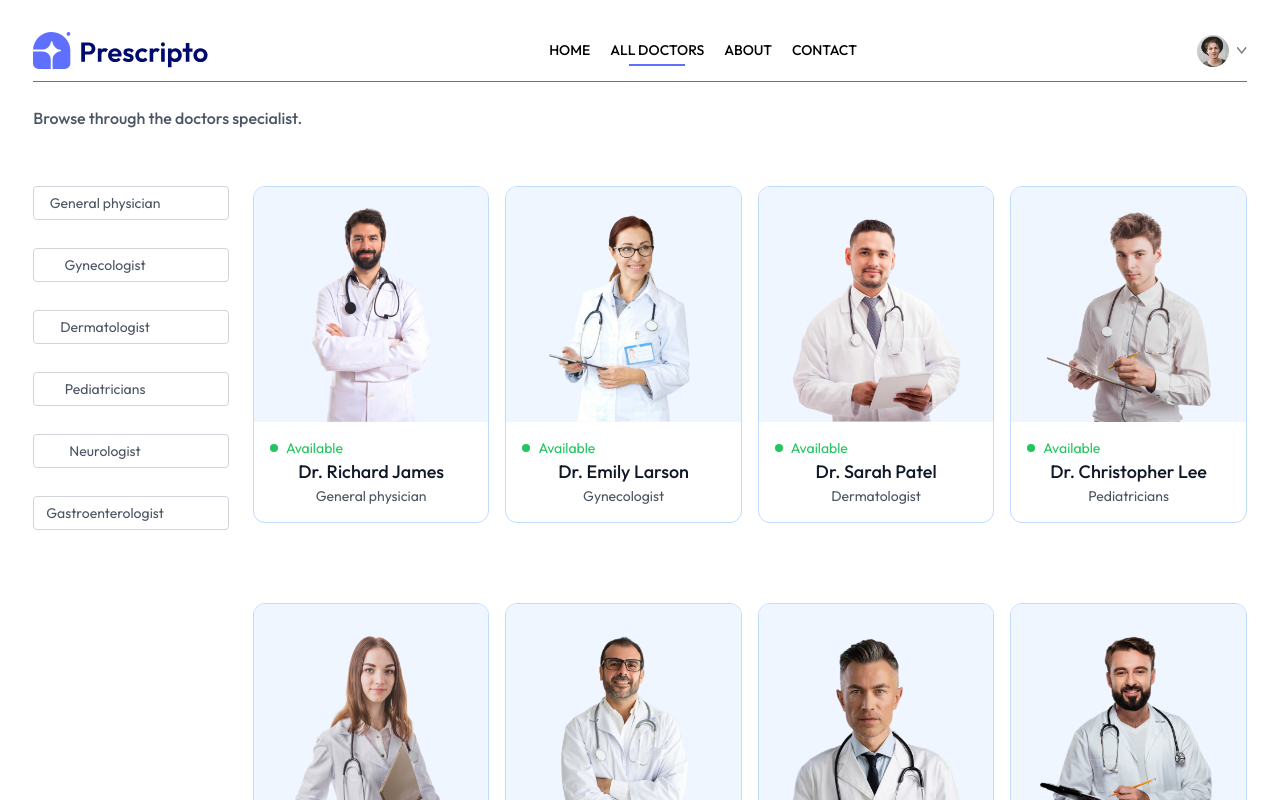
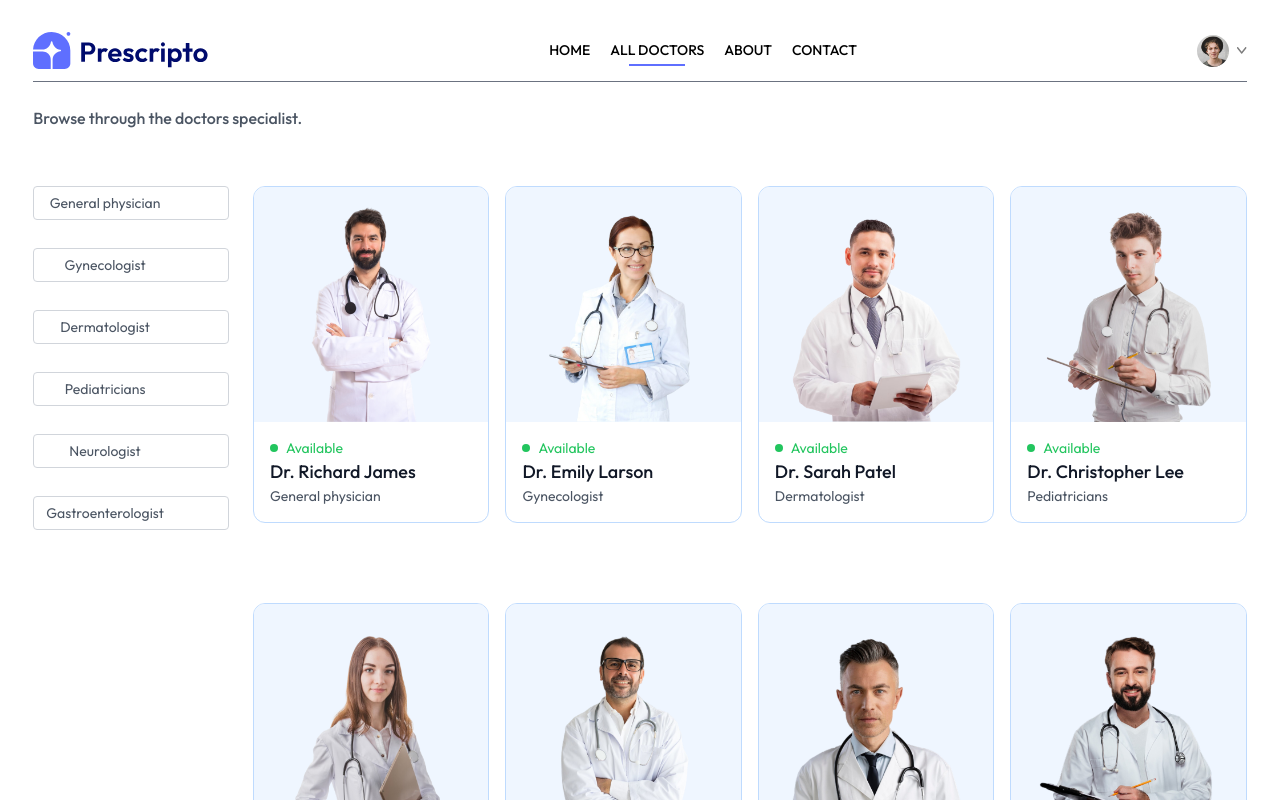
Before and after one commit to vikram17dp/PreScriptoHopso, a React (Vite) app in the folder client/: page /doctors in a window 1280 px wide. Shown: the top 800 px of the page. Built offline with nearby package versions, Linux system fonts and the light colour scheme.

Commit message:
small changes

```diff
--- a/client/src/pages/Doctors.jsx
+++ b/client/src/pages/Doctors.jsx
@@ -87,7 +87,7 @@ const Doctors = () => {
           </p>
         </div>
 
-        <div className="w-full grid grid-cols-auto gap-4 gap-y-6 ">
+        <div className="w-full grid grid-cols-auto gap-4 gap-y-6 text-start">
           {filterDoc.map((item, index) => (
             <div
               onClick={() => navigate(`/appointment/${item._id}`)}
```
